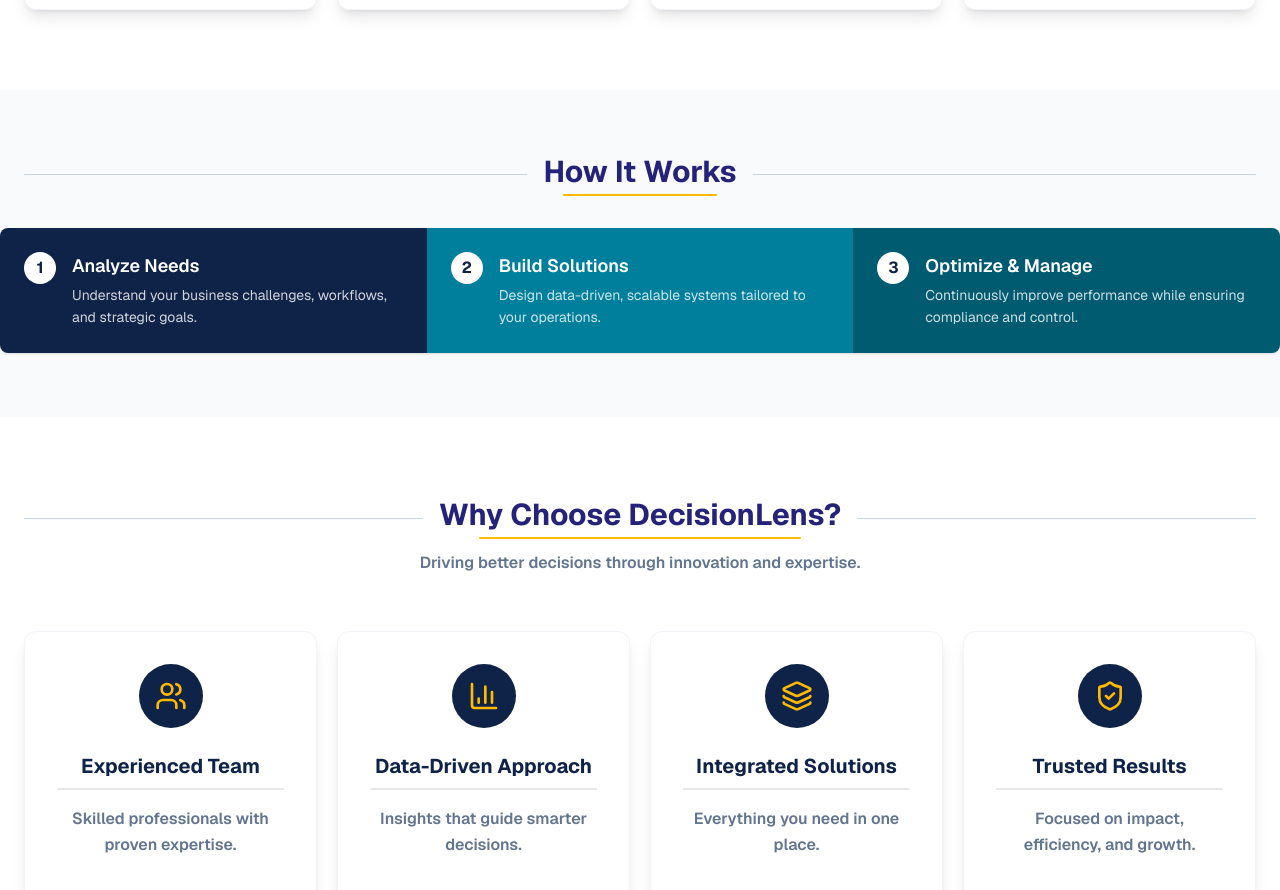
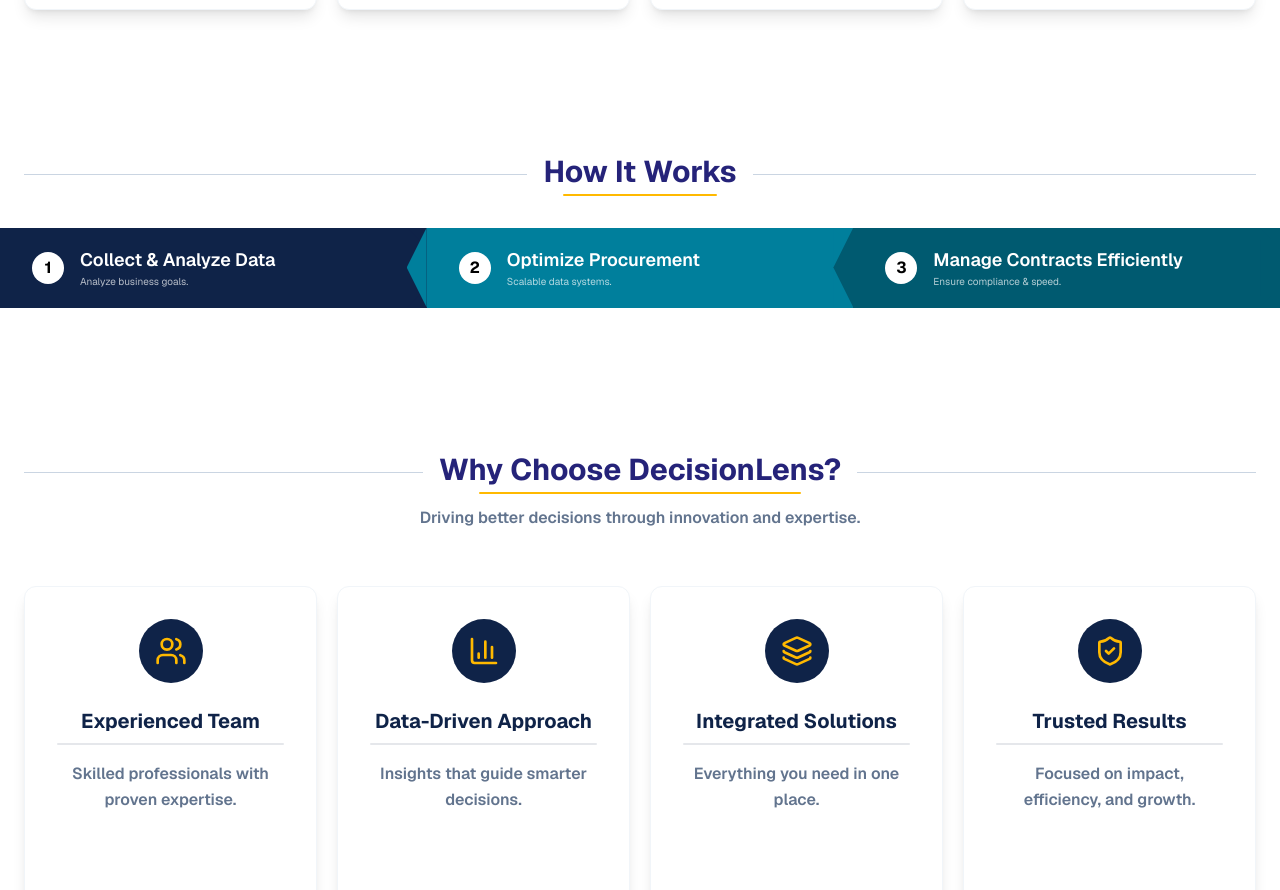
Before and after one commit to Ade-Adex/decisionlens, a Next.js app: page / in a window 1280 px wide. Shown: the part 1092-1982 px from the top of the page. Built offline with nearby package versions, Linux system fonts and the light colour scheme.

Commit message:
feat: New Updates

```diff
--- a/app/components/HowItWorks.tsx
+++ b/app/components/HowItWorks.tsx
@@ -9,35 +9,34 @@ interface StepProps {
   title: string
   description: string
   bg: string
-  last?: boolean
+  isFirst?: boolean
 }
 
-
-function Step({ n, title, description, bg, last = false }: StepProps) {
+function Step({ n, title, description, bg, isFirst = false }: StepProps) {
   return (
     <motion.div
       variants={fadeUp}
-      className={`${bg} flex-1 py-6 px-6 text-white relative`}
+      className={`
+        ${bg} flex-1 py-6 px-6 text-white relative items-center flex
+        step-container ${isFirst ? 'first-step' : ''} ${bg === '#005a70' ? 'last-step' : ''}
+      `}
     >
-      <div className="flex items-start gap-4">
-        <div className="w-7 h-7 md:w-8 md:h-8 rounded-full bg-white text-[#0f2348] flex items-center justify-center font-bold text-sm md:text-base shrink-0">
+      <div className="flex items-center gap-4 w-full relative z-10">
+        <div className="w-8 h-8 rounded-full bg-white text-black flex items-center justify-center font-bold shrink-0">
           {n}
         </div>
 
-        <div>
-          <h3 className="font-semibold text-base md:text-lg">{title}</h3>
-          <p className="mt-1 text-sm text-white/80 leading-relaxed">
+        <div className="pr-6">
+          <h3 className="font-semibold text-sm md:text-base lg:text-lg whitespace-nowrap">
+            {title}
+          </h3>
+          {description && (
+            <p className="hidden lg:block mt-0.5 text-[10px] text-white/70 leading-tight">
               {description}
             </p>
+          )}
         </div>
       </div>
-
-      {/* Connector — desktop only */}
-      {!last && (
-        <div className="hidden md:block absolute right-0 top-0 h-full w-6 translate-x-1/2">
-          <div className="h-full w-full bg-inherit skew-x-[-20deg]" />
-        </div>
-      )}
     </motion.div>
   )
 }
@@ -47,7 +46,7 @@ export default function HowItWorks() {
   return (
     <motion.section
       id="process"
-      className="bg-slate-50 py-16"
+      className="py-16"
       variants={stagger}
       initial="hidden"
       whileInView="visible"
@@ -64,33 +63,31 @@ export default function HowItWorks() {
           mt-8
           flex flex-col
           md:flex-row
-    rounded-lg
-    shadow
-    overflow-visible
-    md:overflow-hidden
+          md:h-20
           max-w-7xl mx-auto
+          md:overflow-visible
         "
       >
         <Step
           n="1"
-          title="Analyze Needs"
-          description="Understand your business challenges, workflows, and strategic goals."
+          title="Collect & Analyze Data"
+          description="Analyze business goals."
           bg="bg-[#0f2348]"
+          isFirst
         />
 
         <Step
           n="2"
-          title="Build Solutions"
-          description="Design data-driven, scalable systems tailored to your operations."
+          title="Optimize Procurement"
+          description="Scalable data systems."
           bg="bg-[#007f9c]"
         />
 
         <Step
           n="3"
-          title="Optimize & Manage"
-          description="Continuously improve performance while ensuring compliance and control."
+          title="Manage Contracts Efficiently"
+          description="Ensure compliance & speed."
           bg="bg-[#005a70]"
-          last
         />
       </motion.div>
     </motion.section>
--- a/app/globals.css
+++ b/app/globals.css
@@ -33,3 +33,44 @@ body {
 .input {
   @apply w-full p-3 rounded bg-slate-800/50 border border-slate-600 placeholder-slate-400 outline-none focus:border-[#00a6c6];
 }
+
+
+/* Desktop Steps — chevron shapes */
+@media (min-width: 768px) {
+  .step-container {
+    position: relative;
+    display: flex;
+    align-items: center;
+    padding-left: 2rem;
+    padding-right: 2rem;
+  }
+
+  /* Add the right-pointing chevron using ::after */
+  .step-container::after {
+    content: '';
+    position: absolute;
+    right: -20px; /* width of the chevron */
+    top: 0;
+    width: 40px;
+    height: 100%;
+    background: inherit;
+    clip-path: polygon(0 0, 100% 50%, 0 100%);
+  }
+
+  /* Remove chevron for last step */
+  .step-container.last-step::after {
+    display: none;
+  }
+
+  /* Optional: add left indent for non-first steps */
+  .step-container:not(.first-step)::before {
+    content: '';
+    position: absolute;
+    left: -20px;
+    top: 0;
+    width: 20px;
+    height: 100%;
+    background: inherit;
+    clip-path: polygon(100% 0, 0 50%, 100% 100%);
+  }
+}
```
Lines whose indentation alone changed are shown as unchanged.
